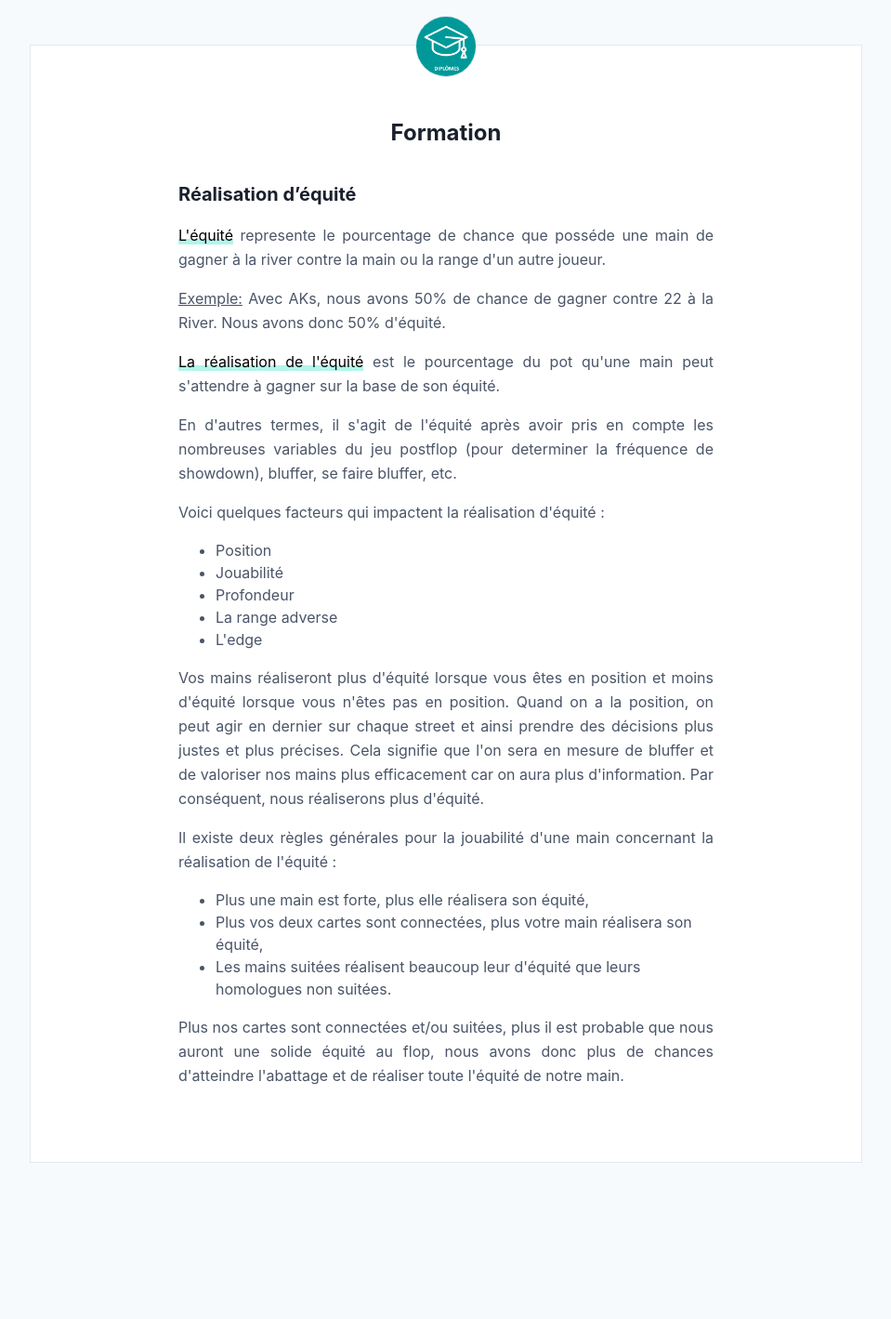
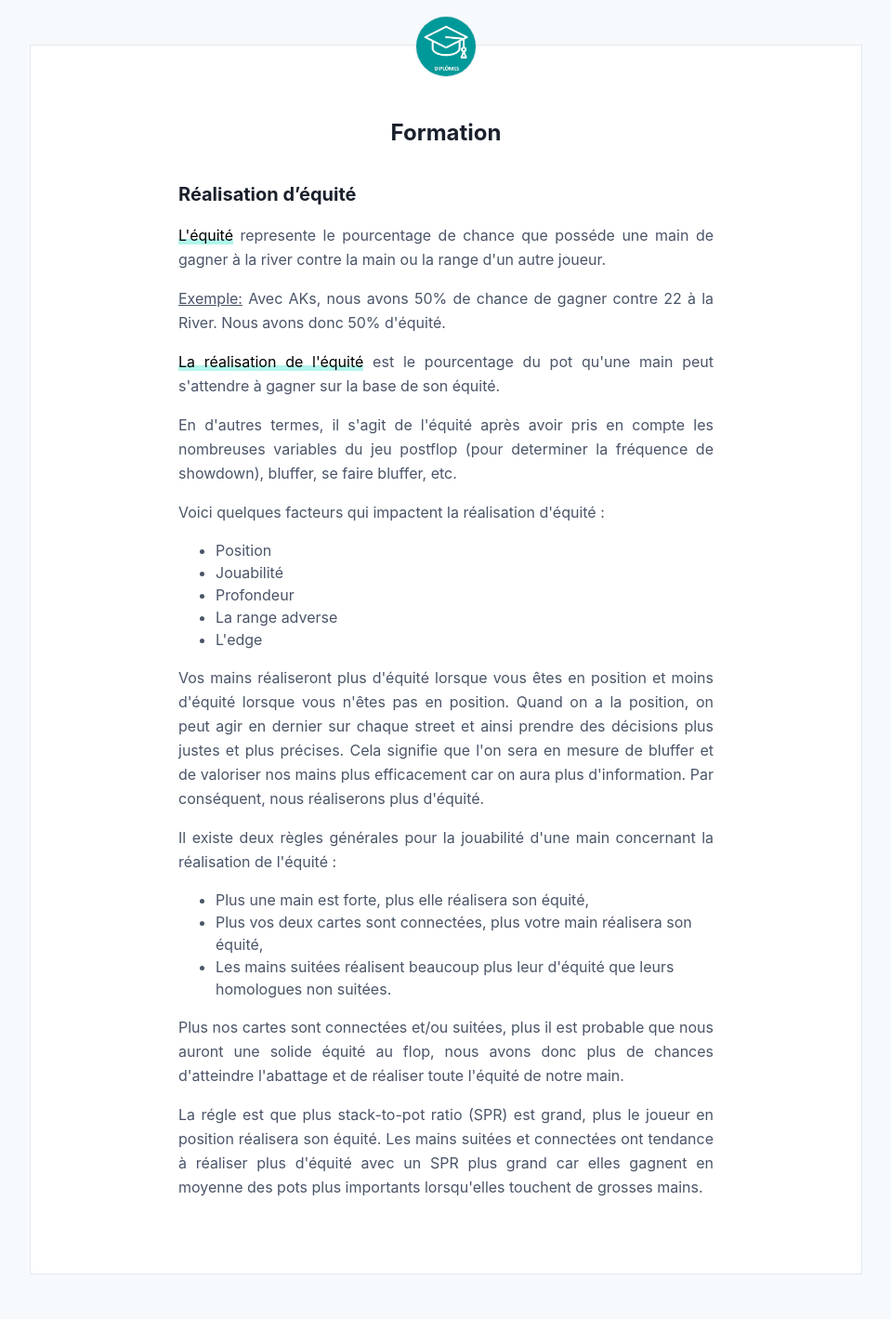
Before and after one commit to greglejeune/blog, a Jekyll site: the page built from _posts/2020-03-03-masterclass.md, in a window 1280 px wide. Shown: the whole page at 93% size, without its empty margins (160-1119 px from the left). Built offline with Jekyll 4.4.1, drawn with Linux system fonts in a browser that asks for light colours; before the commit the page ends 1299 px from its top, so only the background shows below that.

Commit message:
Update 2020-03-03-masterclass.md

```diff
--- a/_posts/2020-03-03-masterclass.md
+++ b/_posts/2020-03-03-masterclass.md
@@ -36,9 +36,12 @@ categories: poker
   <ul>
     <li>Plus une main est forte, plus elle réalisera son équité,</li>
     <li>Plus vos deux cartes sont connectées, plus votre main réalisera son équité,</li>
-    <li>Les mains suitées réalisent beaucoup leur d'équité que leurs homologues non suitées.</li>
+    <li>Les mains suitées réalisent beaucoup plus leur d'équité que leurs homologues non suitées.</li>
   </ul>
   <p>
     Plus nos cartes sont connectées et/ou suitées, plus il est probable que nous auront une solide équité au flop, nous avons donc plus de chances d'atteindre l'abattage et de réaliser toute l'équité de notre main.
   </p>
+  <p>
+    La régle est que plus stack-to-pot ratio (SPR) est grand, plus le joueur en position réalisera son équité. Les mains suitées et connectées ont tendance à réaliser plus d'équité avec un SPR plus grand car elles gagnent en moyenne des pots plus importants lorsqu'elles touchent de grosses mains.
+  </p>
 </div>
```
